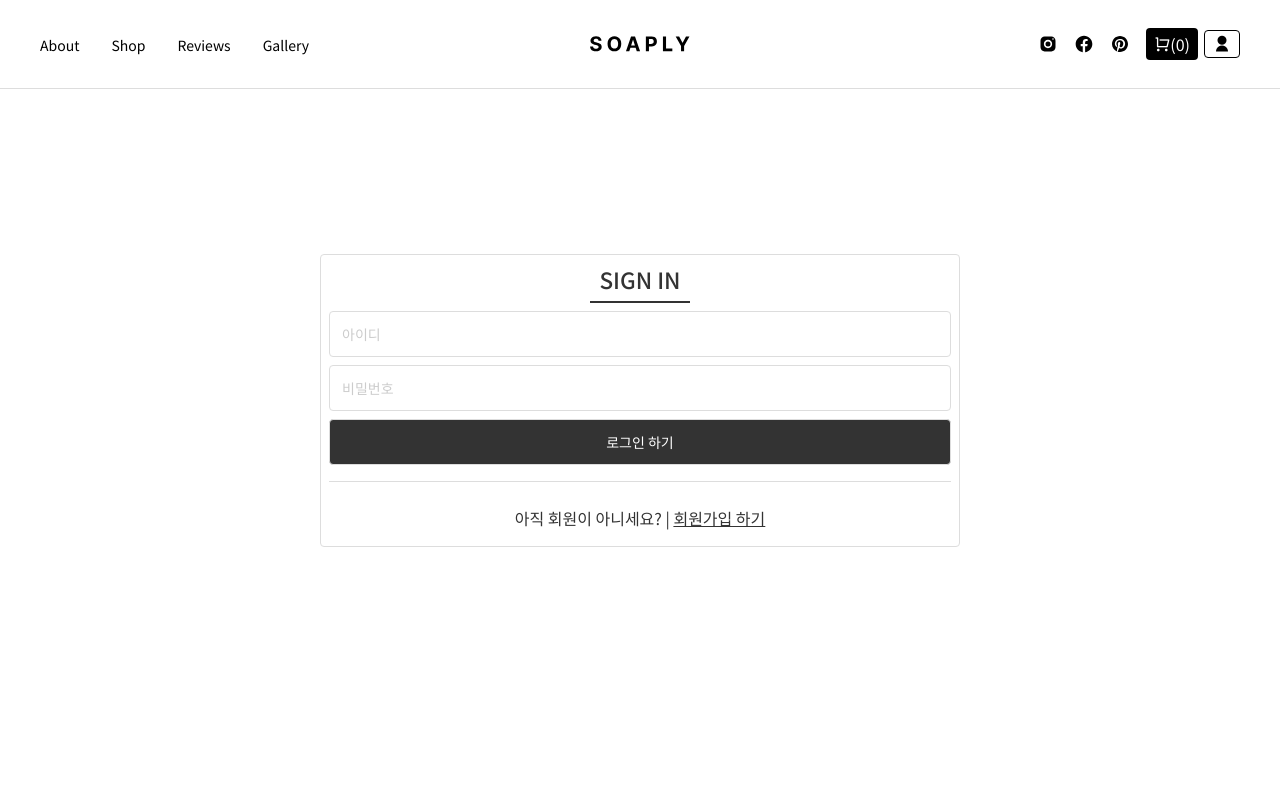
After one commit to hyechong/vom13_toy_template, a PHP site: page /signin.php in a window 1280 px wide. The commit adds this page. Run offline with PHP 8.4, Linux system fonts and the light colour scheme.

Commit message:
login settings 0414

```diff
--- a/css/common.css
+++ b/css/common.css
@@ -71,3 +71,13 @@ a{text-decoration: none; color: var(--color-black);}
 img{display: block;}
 em, strong, i, b{font-style: normal; font-weight: normal;}
 button, input, textarea{border: 1px solid var(--color-gray-3); outline: 0; background: #fff; font-family: 'Inter', 'Noto Sans KR', sans-serif; font-size: var(--fs-14);}
+
+/* common elements */
+.wrapper{width: 100%; height: auto; overflow: hidden;}
+.container{width: 100%; height: auto; max-width: 1280px; margin: auto; padding: 0 var(--el-wide);}
+.common-btn{background:var(--color-black); color: #fff; padding: var(--el-small) var(--el-medium); border-radius: .25rem; font-size: var(--fs-14);}
+.common-btn:hover{background: var(--color-gray-3);}
+.section{width: 100%; height: auto; padding: var(--el-section) 0;}
+
+.title-box{width:100%; border-bottom: 1px solid var(--color-gray-3); display: flex; justify-content: space-between; padding: var(--el-normal); align-items: center; margin-bottom: var(--el-medium);}
+.section-title{font-size: var(--fs-title); font-weight: 400;}
--- /dev/null
+++ b/css/header.css
@@ -0,0 +1,73 @@
+/* header style */
+header{position: fixed; width: 100%; height: auto; padding: var(--el-header) 0; z-index: 9999; transition: all .3s;}
+header.active{background: #fff; border-bottom: 1px solid var(--color-gray-d);}
+
+header .container{display: grid; grid-template-columns: 2fr 1fr 2fr;}
+header .container > *{display: flex; align-items: center;}
+
+header .nav-lists{display: flex;}
+header .nav-lists li{padding-right: 2rem;}
+header .nav-lists li a{font-size: var(--fs-14);}
+header .nav-lists li a:hover{text-decoration: underline;}
+
+header .logo{justify-content: center;}
+header .logo a{width: 100px;}
+header .logo img{width: 100%;}
+/* 사진은 감싸고 있는 태그의 크기를 조정하고 그 크기에 맞게 100%로 한다 */
+
+header .info{justify-content: flex-end; column-gap: 1rem;}
+header .info .sns ul{display: flex; align-items: center; column-gap: 1rem;}
+header .info .sns ul a{width: 20px; display: block;}
+/* a는 인라인 태그이므로 width랑 height값 적용 불가능, 따라서 display:block;으로 블록태그로 만들어준 후 width, height 적용 */
+header .info .sns ul a img{width: 100%;}
+
+header .info .cart a{background: var(--color-black); color: #fff; border-radius: .25rem; padding: .25rem .5rem; display: flex; align-items: center;}
+
+header .info .user{margin-left: -10px;}
+header .info .user a{background: transparent; border: 1px solid var(--color-black); border-radius: .25rem; padding: .25rem .5rem; font-size: var(--fs-18); display: flex; align-items: center;}
+
+
+/* 헤더 메뉴바 디자인 */
+header .mobile-btn-wrapper{display: none;}
+.mobile-btn{width:1.8rem; cursor:pointer;}
+span.bar_line{display:block; width:var(--ls-full);height:2px; background:var(--color-black); transition:all 0.3s; position:relative; margin:auto; border-radius:2px;}
+span.bar_line:nth-child(2){margin:5px auto;}
+
+.mobile-btn.active span.bar_line:nth-child(1){animation:ease 0.5s top forwards;}
+.mobile-btn.active span.bar_line:nth-child(2){animation:ease 0.5s scaled forwards;}
+.mobile-btn.active span.bar_line:nth-child(3){animation:ease 0.5s bottom forwards;}
+
+.mobile-btn.not-active span.bar_line:nth-child(1){animation:ease 0.5s top-back forwards;}
+.mobile-btn.not-active span.bar_line:nth-child(2){animation:ease 0.5s scaled-back forwards;}
+.mobile-btn.not-active span.bar_line:nth-child(3){animation:ease 0.5s bottom-back forwards;}
+
+@keyframes top{
+  0%{top:0; transform:rotate(0);}
+  50%{top:10px; transform:rotate(0);}
+  100%{top:10px; transform:rotate(40deg);}
+ }
+ @keyframes scaled{
+  0%{transform:scale(0);}
+  100%{transform:scale(0);}
+ }
+ @keyframes bottom{
+  0%{bottom:0; transform:rotate(0);}
+  50%{bottom:10px; transform:rotate(0);}
+  100%{bottom:5px; transform:rotate(140deg);}
+ }
+
+ @keyframes top-back{
+  0%{top:10px; transform:rotate(40deg);}
+  50%{top:10px; transform:rotate(0);}
+  100%{top:0; transform:rotate(0);}
+ }
+ @keyframes scaled-back{
+  0%{transform:scale(0);}
+  50%{transform:scale(0);}
+  100%{transform:scale(1);}
+ }
+ @keyframes bottom-back{
+  0%{bottom:5px; transform:rotate(140deg);}
+  50%{bottom:10px; transform:rotate(0);}
+  100%{bottom:0; transform:rotate(0);}
+ }
--- /dev/null
+++ b/css/signin.css
@@ -0,0 +1,146 @@
+/********** Google Font / inter, Noto Sans Korean **********/
+@import url('https://fonts.googleapis.com/css2?family=Inter:wght@100;200;300;400;500;600&family=Noto+Sans+KR:wght@100;300;400;500&display=swap');
+
+/* Reset Style */
+body {
+  font-family: 'Noto Sans KR', 'Roboto', sans-serif;
+  background: #fff;
+}
+
+* {
+  box-sizing: border-box;
+  margin: 0;
+  padding: 0;
+}
+
+ol,
+ul {
+  list-style: none;
+}
+
+a {
+  text-decoration: none;
+  color: black;
+}
+
+img {
+  display: block;
+}
+
+em,
+strong,
+b {
+  font-style: normal;
+  font-weight: normal;
+}
+
+input,
+input::placeholder {
+  font-family: 'Noto Sans KR', 'Roboto', sans-serif;
+}
+
+input::placeholder {
+  color: #ccc;
+}
+
+/* Wrapper Style */
+.wrapper {
+  width: 100%;
+  height: 100vh;
+  display: flex;
+  align-items: center;
+  justify-content: center;
+}
+
+.wrapper.signin header{top: 0; left: 0; position: fixed; background: #fff; border-bottom: 1px solid var(--color-gray-d);}
+
+/* Form Box Style */
+.form {
+  width: 50%;
+  height: auto;
+  border: 1px solid #ddd;
+  border-radius: 0.25rem;
+  padding: 0.5rem;
+  display: flex;
+  flex-direction: column;
+  align-items: center;
+  row-gap: 0.5rem;
+}
+
+.form > h2 {
+  font-weight: 500;
+  color: #333;
+  position: relative;
+  width: 6.25rem;
+  font-size: 1.4rem;
+  text-align: center;
+}
+
+.form > h2:after {
+  content: '';
+  width: 100%;
+  height: 2px;
+  background: #333;
+  position: absolute;
+  left: 0;
+  bottom: -0.5rem;
+}
+
+.form > p {
+  width: 100%;
+  height: auto;
+}
+
+.form > p:nth-child(2) {
+  margin-top: 0.5rem;
+}
+
+.form > p > input {
+  width: 100%;
+  padding: 0.75rem;
+  border: 1px solid #ddd;
+  border-radius: 0.25rem;
+  outline: 0;
+}
+
+.form .smbtn > input {
+  background: #333;
+  color: #fff;
+  cursor: pointer;
+}
+
+.form .line {
+  width: 100;
+  height: 1px;
+  background: #ddd;
+  margin: 0.5rem 0;
+}
+
+.form .is-member {
+  width: 100%;
+  height: auto;
+  padding: 0.5rem 0;
+  text-align: center;
+  color: #333;
+}
+
+.form .is-member a {
+  color: #333;
+  text-decoration: underline;
+}
+
+@media screen and (max-width: 786px) {
+  .form {
+    width: 70%;
+  }
+}
+
+@media screen and (max-width: 400px) {
+  html,
+  body {
+    font-size: 14px;
+  }
+  .form {
+    width: 90%;
+  }
+}
--- /dev/null
+++ b/include/info.php
@@ -0,0 +1,11 @@
+<ul class="info">
+  <li class="sns">
+    <ul>
+      <li><a href="#"><img src="images/sns-icon-1.svg" alt="instagram"></a></li>
+      <li><a href="#"><img src="images/sns-icon-2.svg" alt="facebook"></a></li>
+      <li><a href="#"><img src="images/sns-icon-3.svg" alt="pinterest"></a></li>
+    </ul>
+  </li>
+  <li class="cart"><a href="#"><i class="ri-shopping-cart-line"></i><em> (0) </em></a></li>
+  <li class="user"><a href="/common_template_0323/signin.php"><i class="ri-user-fill"></i></a></li>
+</ul>
--- /dev/null
+++ b/include/nav.php
@@ -0,0 +1,8 @@
+<nav class="nav-wrapper">
+  <ul class="nav-lists">
+    <li><a href="#">About</a></li>
+    <li><a href="#">Shop</a></li>
+    <li><a href="#">Reviews</a></li>
+    <li><a href="#">Gallery</a></li>
+  </ul>
+</nav>
--- /dev/null
+++ b/signin.php
@@ -0,0 +1,51 @@
+<!DOCTYPE html>
+<html lang="en">
+<head>
+  <meta charset="UTF-8">
+  <meta http-equiv="X-UA-Compatible" content="IE=edge">
+  <meta name="viewport" content="width=device-width, initial-scale=1.0">
+  <title>Welcome || Sign In</title>
+
+  <!-- Remix Icon Link -->
+  <link href="https://cdn.jsdelivr.net/npm/remixicon@2.5.0/fonts/remixicon.css" rel="stylesheet">
+
+  <link rel="stylesheet" href="/common_template_0323/css/common.css">
+  <link rel="stylesheet" href="/common_template_0323/css/header.css">
+  <link rel="stylesheet" href="/common_template_0323/css/signin.css">
+  <link rel="stylesheet" href="/common_template_0323/css/responsive.css">
+</head>
+<body>
+  <div class="wrapper signin">
+
+    <!-- Header -->
+    <header id="header" class="header">
+      <div class="container">
+        <?php include $_SERVER['DOCUMENT_ROOT']."/common_template_0323/include/nav.php";?>
+        <div class="logo">
+          <a href="/common_template_0323/index.php"><img src="images/logo.svg" alt="soaply"></a>
+        </div>
+        <?php include $_SERVER['DOCUMENT_ROOT']."/common_template_0323/include/info.php";?>
+        <div class="logo">
+
+        <div class="mobile-btn-wrapper">
+          <div class=" mobile-btn not-active">
+            <span class="bar_line"></span>
+            <span class="bar_line"></span>
+            <span class="bar_line"></span>
+          </div>
+      </div>
+      </div>
+    </header>
+    <form action="/common_template_0323/signin.php" method="post" class="form">
+      <h2>SIGN IN</h2>
+      <p><input type="text" name="id" placeholder="아이디"></p>
+      <p><input type="password" name="pwd" placeholder="비밀번호"></p>
+      <p class="smbtn"><input type="submit" value="로그인 하기"></p>
+      <p class="line"></p>
+      <p class="is-member">
+        <b>아직 회원이 아니세요?</b> | <a href="/common_template_0323/signup.html">회원가입 하기</a>
+      </p>
+    </form>
+  </div>
+</body>
+</html>
```
Also changed, not shown: css/main.css (+0 -84 lines), include/footer.php (added, +27 -0 lines), index.php (renamed from index.html, +9 -50 lines), 1 other file.
